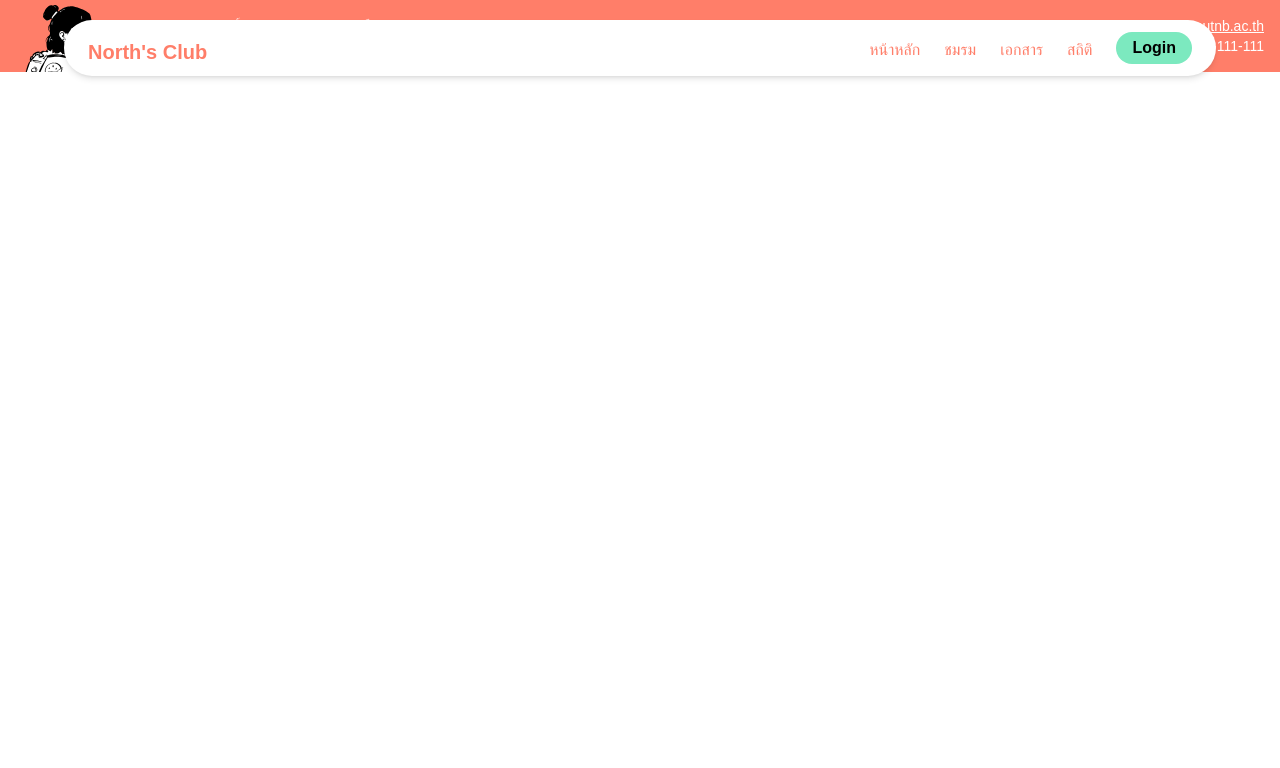
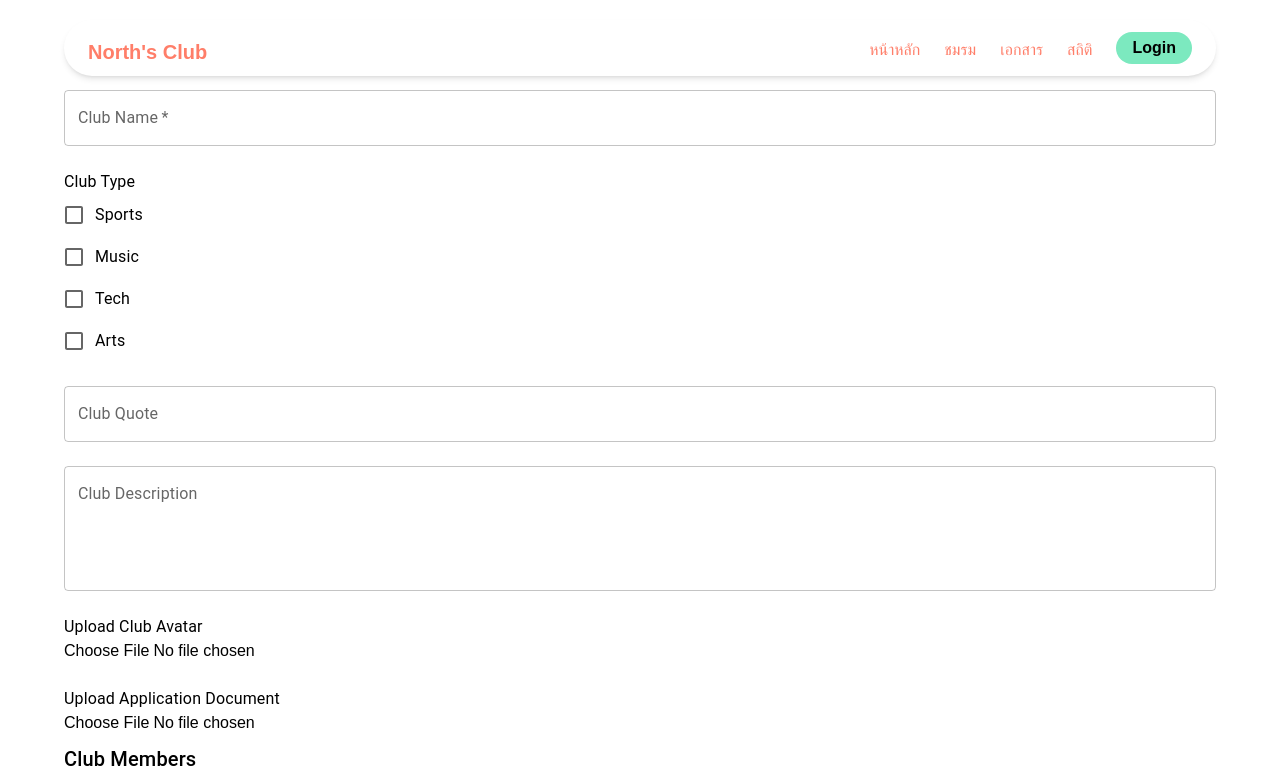
Before and after one commit to PhumipatJ/north-club-app, a React (Vite) app: page /createClub in a window 1280 px wide. Shown: the top 768 px of the page. Built offline with nearby package versions, Linux system fonts and the light colour scheme.

Commit message:
update textField and db connect

```diff
--- a/src/App.jsx
+++ b/src/App.jsx
@@ -8,6 +8,7 @@ import Register from './components/sections/Register'
 import Clublist from './components/sections/Clublist'
 import Wrapper from './components/sections/Wrapper';
 import Footer from './components/Footer';
+import CreateClub from './components/sections/createClub';
 
 function App() {
 
@@ -20,6 +21,7 @@ function App() {
           <Route path="/login" element={<Login />} />
           <Route path="/register" element={<Register />} />
           <Route path="/clubs" element={<Clublist />} />
+          <Route path="/createClub" element={<CreateClub />} />
         </Routes>
         <Footer />
       </Router>
--- /dev/null
+++ b/src/components/sections/CreateClub.jsx
@@ -0,0 +1,128 @@
+import { useState } from "react";
+import { Button, TextField, FormControl, FormControlLabel, Checkbox, Container, Typography, Box } from "@mui/material";
+import { createClient } from "@supabase/supabase-js";
+
+const CreateClub = () => {
+  const [clubName, setClubName] = useState("");
+  const [clubType, setClubType] = useState([]);
+  const [clubQuote, setClubQuote] = useState("");
+  const [clubDescription, setClubDescription] = useState("");
+  const [applicationDocument, setApplicationDocument] = useState(null);
+  const [clubAvatar, setClubAvatar] = useState(null);
+  const positions = ["ประธานชมรม", "รองประธานชมรม", "กรรมการ", "กรรมการ", "กรรมการ", "กรรมการ", "เลขานุการ", "ผู้ช่วยเลขานุการ"];
+  const [members, setMembers] = useState(
+    positions.map(position => ({ email: "", position }))
+  );
+
+  const clubTypes = ["Sports", "Music", "Tech", "Arts"];
+
+  const handleClubTypeChange = (type) => {
+    setClubType((prev) =>
+      prev.includes(type) ? prev.filter((t) => t !== type) : [...prev, type]
+    );
+  };
+
+  const handleMemberChange = (index, value) => {
+    const updatedMembers = [...members];
+    updatedMembers[index].email = value;
+    setMembers(updatedMembers);
+  };
+
+  const handleSubmit = async (e) => {
+    e.preventDefault();
+    let docUrl = "";
+    let avatarUrl = "";
+
+    if (applicationDocument) {
+      const { data, error } = await supabase.storage
+        .from("club-documents")
+        .upload(`documents/${applicationDocument.name}`, applicationDocument);
+      if (error) {
+        console.error("Upload error", error);
+        return;
+      }
+      docUrl = data.path;
+    }
+
+    if (clubAvatar) {
+      const { data, error } = await supabase.storage
+        .from("club-avatars")
+        .upload(`avatars/${clubAvatar.name}`, clubAvatar);
+      if (error) {
+        console.error("Avatar upload error", error);
+        return;
+      }
+      avatarUrl = data.path;
+    }
+
+    const { error } = await supabase.from("clubs").insert([
+      {
+        club_name: clubName,
+        club_type: clubType,
+        club_quote: clubQuote,
+        club_description: clubDescription,
+        application_document: docUrl,
+        club_avatar: avatarUrl,
+        members,
+      },
+    ]);
+
+    if (error) {
+      console.error("Insert error", error);
+    } else {
+      alert("Club created successfully");
+    }
+  };
+
+  return (
+    <Container className="pt-8">
+      <Typography variant="h4">Create a Club</Typography>
+      <form onSubmit={handleSubmit}>
+        <FormControl fullWidth margin="normal">
+          <TextField label="Club Name" value={clubName} onChange={(e) => setClubName(e.target.value)} required />
+        </FormControl>
+
+        <FormControl fullWidth margin="normal">
+          <Typography variant="body1">Club Type</Typography>
+          {clubTypes.map((type) => (
+            <FormControlLabel
+              key={type}
+              control={<Checkbox checked={clubType.includes(type)} onChange={() => handleClubTypeChange(type)} />}
+              label={type}
+            />
+          ))}
+        </FormControl>
+
+        <FormControl fullWidth margin="normal">
+          <TextField label="Club Quote" value={clubQuote} onChange={(e) => setClubQuote(e.target.value)} />
+        </FormControl>
+
+        <FormControl fullWidth margin="normal">
+          <TextField label="Club Description" multiline rows={4} value={clubDescription} onChange={(e) => setClubDescription(e.target.value)} />
+        </FormControl>
+
+        <FormControl fullWidth margin="normal">
+          <Typography variant="body1">Upload Club Avatar</Typography>
+          <input type="file" onChange={(e) => setClubAvatar(e.target.files[0])} />
+        </FormControl>
+
+        <FormControl fullWidth margin="normal">
+          <Typography variant="body1">Upload Application Document</Typography>
+          <input type="file" onChange={(e) => setApplicationDocument(e.target.files[0])} />
+        </FormControl>
+
+        <Typography variant="h6">Club Members</Typography>
+        {members.map((member, index) => (
+          <Box key={index} display="flex" gap={2} marginBottom={2}>
+            <TextField label="Member Email" type="email" value={member.email} onChange={(e) => handleMemberChange(index, e.target.value)} fullWidth required />
+            <TextField label="Position" value={member.position} fullWidth disabled />
+          </Box>
+        ))}
+
+        <Button variant="contained" color="primary" type="submit" sx={{ mt: 2 }}>Create Club</Button>
+      </form>
+    </Container>
+  );
+};
+
+export default CreateClub;
```
